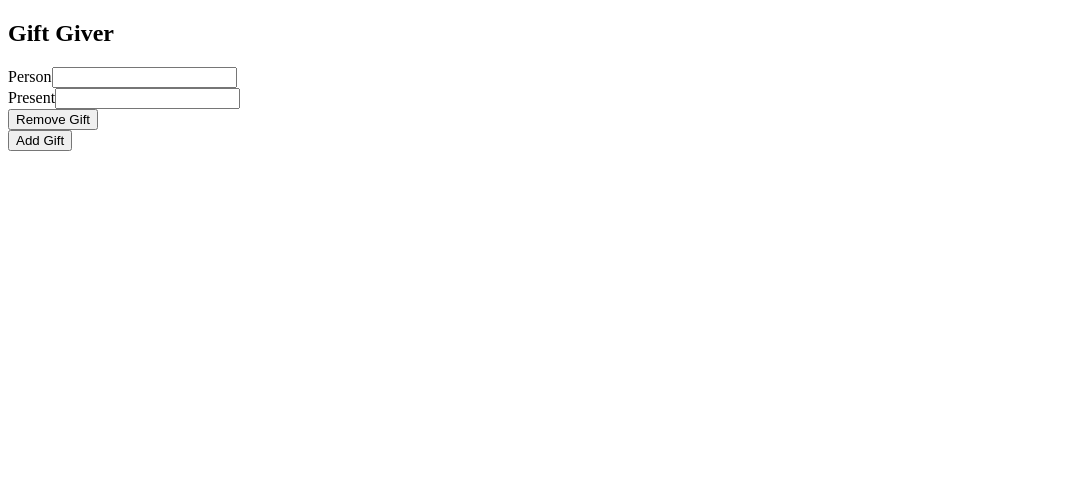
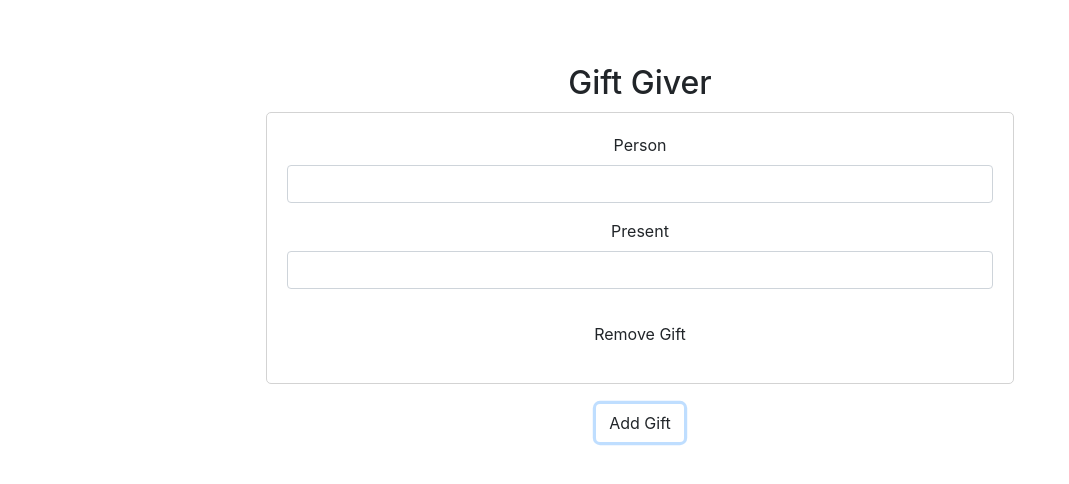
Before and after one commit to FarzadMo/GiftGiver-Test-Driven-Development, a React app in the folder gift-giver/: page / in a window 1280 px wide. Both pictures are taken after a click on the button "Add Gift". Shown: the whole page, without its empty margins (0-1069 px from the left). Built offline with nearby package versions, Linux system fonts and the light colour scheme.

Commit message:
modifications to add CSS to our app

```diff
--- a/gift-giver/public/index.html
+++ b/gift-giver/public/index.html
@@ -24,6 +24,12 @@
       work correctly both with client-side routing and a non-root public URL.
       Learn how to configure a non-root public URL by running `npm run build`.
     -->
+    <link
+      rel="stylesheet"
+      href="https://stackpath.bootstrapcdn.com/bootstrap/4.4.1/css/bootstrap.min.css"
+      integrity="sha384-Vkoo8x4CGsO3+Hhxv8T/Q5PaXtkKtu6ug5TOeNV6gBiFeWPGFN9MuhOf23Q9Ifjh"
+      crossorigin="anonymous"
+    />
     <title>React App</title>
   </head>
   <body>
--- a/gift-giver/src/components/Gift.js
+++ b/gift-giver/src/components/Gift.js
@@ -15,7 +15,7 @@ class Gift extends Component {
   }
   render() {
     return (
-      <div>
+      <div className="gift">
         <Form>
           <FormGroup>
             <ControlLabel>Person</ControlLabel>
--- a/gift-giver/src/index.css
+++ b/gift-giver/src/index.css
@@ -0,0 +1,17 @@
+body {
+    text-align: center;
+    padding: 5%;
+    padding-left: 20%;
+    padding-right: 20%;
+}
+
+.gift{
+    border: 1px solid lightgray;
+    border-radius: 5px;
+    margin: 10px;
+    padding: 20px;
+}
+
+button {
+    margin: 10px;
+}
--- a/gift-giver/src/index.js
+++ b/gift-giver/src/index.js
@@ -1,5 +1,6 @@
 import React from "react";
 import { render } from "react-dom";
 import App from "./components/App";
+import "./index.css";
 
 render(<App />, document.getElementById("root"));
```
